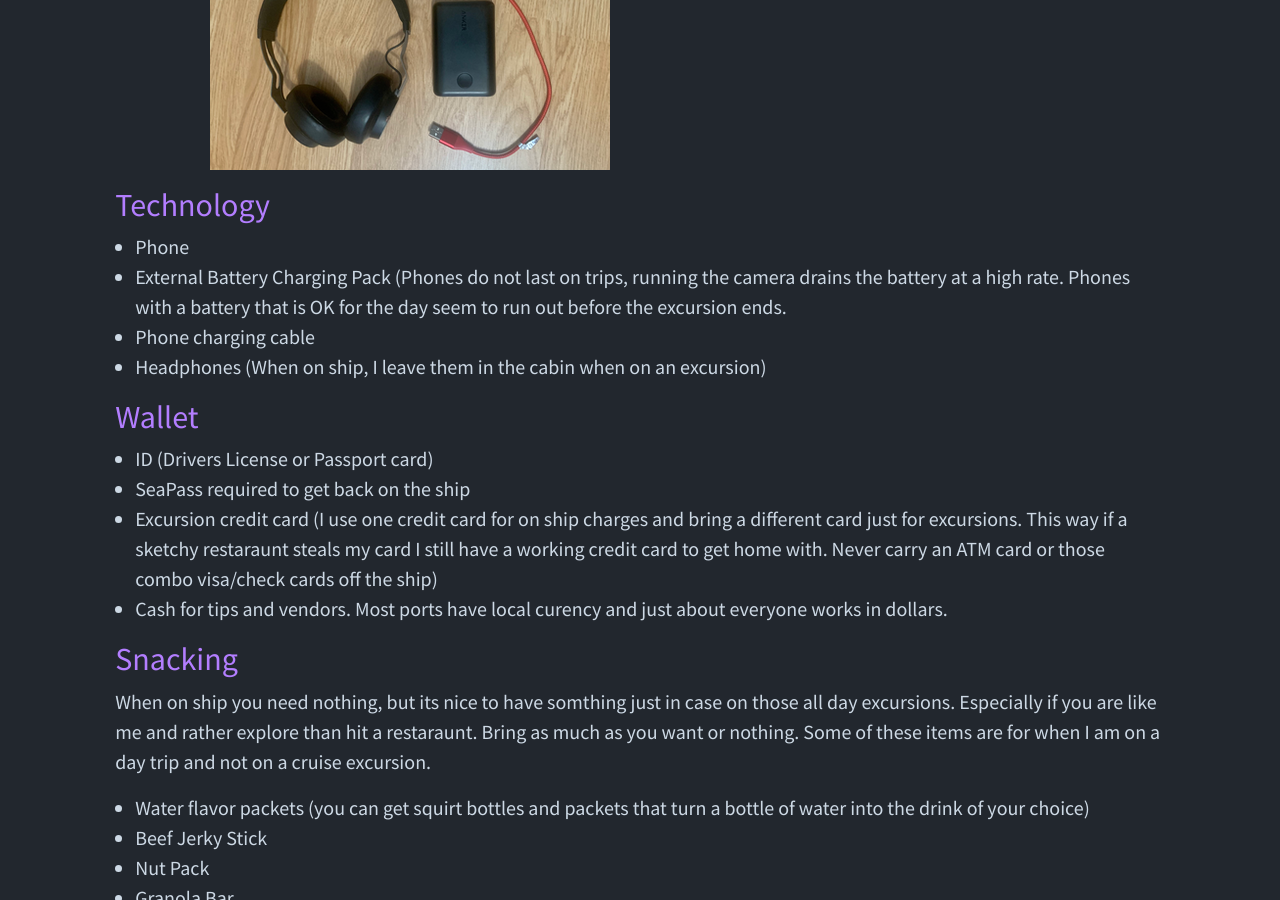
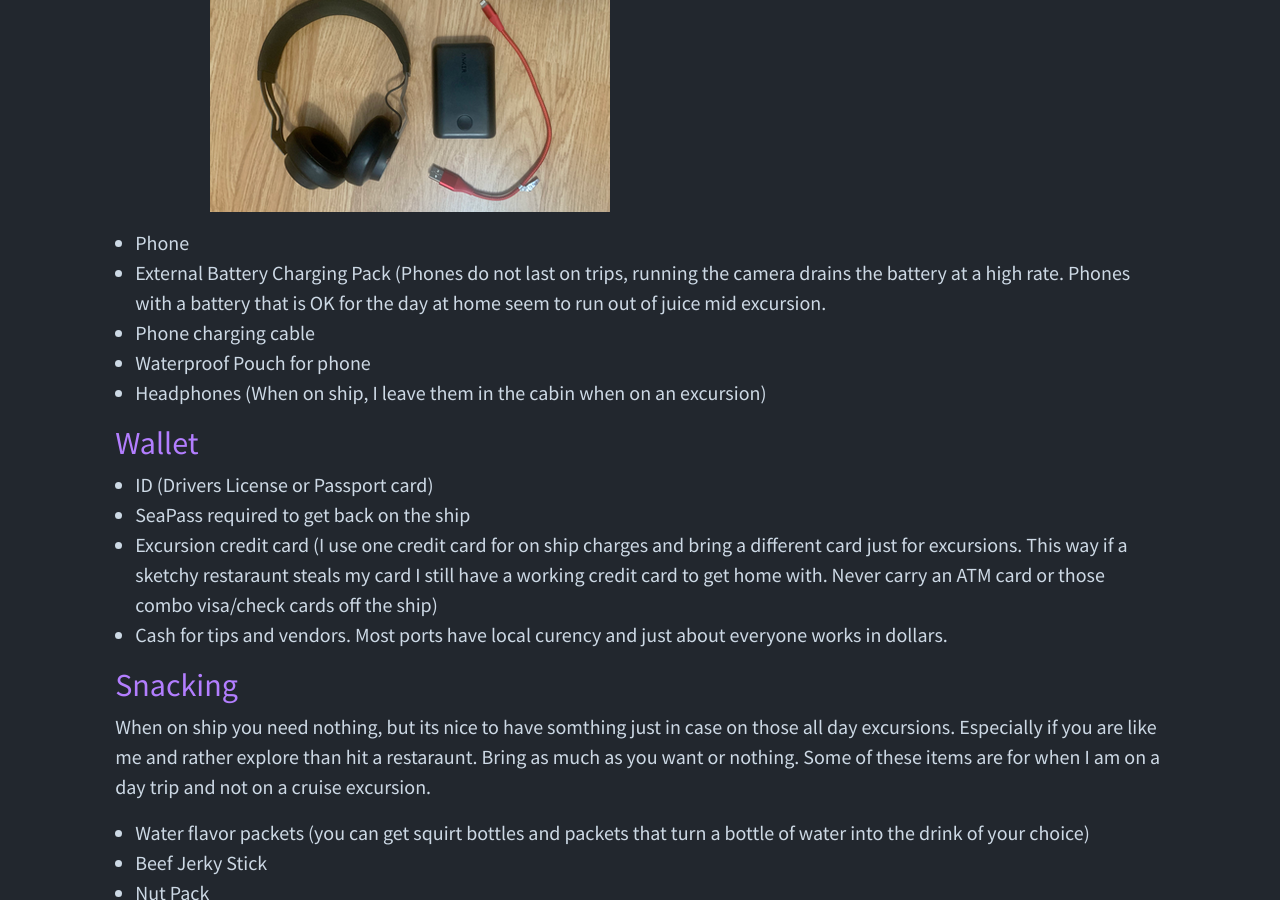
Before and after one commit to mjh2901/mikehathaway.com, a Jekyll site: the page built from _posts/2023-09-09-cruise-day-bag.md, in a window 1280 px wide and 900 px high, scrolled down 1966 px. Built offline with Jekyll 4.4.1, drawn with Linux system fonts in a browser that asks for light colours.

Commit message:
Update 2023-09-09-cruise-day-bag.md

```diff
--- a/_posts/2023-09-09-cruise-day-bag.md
+++ b/_posts/2023-09-09-cruise-day-bag.md
@@ -26,22 +26,23 @@ Generally only one person in a group needs this bag, others can haul swimsuits,
 
 ![[Day Bag](https://www.amazon.com/Tactical-Military-Shoulder-Backpack-Everyday/dp/B0BRR6N3TY/ref=sr_1_7?crid=OM3HI3MS7KNR&keywords=tactical+diaper+bag&qid=1694400020&sprefix=tactical+diaper%2Caps%2C159&sr=8-7)]({{site.baseurl}}/assets/img/posts/travel/daybag.jpg)
 
-Whats in the bag
-
-![tumbler.png]({{site.baseurl}}/assets/img/posts/travel/tumbler.png)
+### Whats in the bag
 
 ## Hydration
+![tumbler.png]({{site.baseurl}}/assets/img/posts/travel/tumbler.png)
 
 I carry a 26 oz Yeti Rambler with the straw cap.  Its a little larger than a normal water bottle but once filled with ice stays cold all day.  I like to fill mine completely with ice in the morning then add water right before stepping off the ship.  I attach the bottle with a [Molle bottle holder](https://www.amazon.com/WICKTICK-Adjustable-Tactical-Outdoor-Backpack/dp/B0C4KM31CZ/ref=sr_1_54?crid=2MXY3HGIXG51Z&keywords=tactical%2Bbottle%2Bholder&qid=1694402561&sprefix=tactical%2Bbottle%2Bholder%2Caps%2C186&sr=8-54&th=1).
 I use a my water bottle on ship filling it with Ice tea or water.
 
 If you want to go cheap you can use [silicon bottle holders](https://www.amazon.com/Silicone-Carrier-Keychain-Outdoor-Activities/dp/B07W1NQQKD/ref=sr_1_3?crid=1FKWXAQHRSLH&keywords=rubber+lanyard+bottle+holder&qid=1694402641&sprefix=rubber+lanyard+bottle+hold%2Caps%2C157&sr=8-3) that attach to your bag and hold any water bottle.
 
+## Technology
 ![electronics.png]({{site.baseurl}}/assets/img/posts/travel/electronics.png)
-## Technology
+
 - Phone
-- External Battery Charging Pack (Phones do not last on trips, running the camera drains the battery at a high rate.  Phones with a battery that is OK for the day seem to run out before the excursion ends.
+- External Battery Charging Pack (Phones do not last on trips, running the camera drains the battery at a high rate.  Phones with a battery that is OK for the day at home seem to run out of juice mid excursion.
 - Phone charging cable
+- Waterproof Pouch for phone
 - Headphones (When on ship, I leave them in the cabin when on an excursion)
 
 ## Wallet
@@ -94,8 +95,9 @@ I keep pills in a little [alumunum screw top container](https://www.amazon.com/H
 - Roll up reusable grocery bag (really handy if you are sopping and pick up items your pack cant fit)
 
 
+
+## What not to pack
 ![knife]({{site.baseurl}}/assets/img/posts/travel/knife.jpg)
-## What not to pack
 This is a new section specific for cruises... and Disneyland.  There are items I cary at all times that I make sure I remove before traveling.  Double check for stuff like this, you dont want to dump something that has meaning to you at a security check point.
 
 - Pocket Knife (this is why I cary a seperate bottle opener)
```
